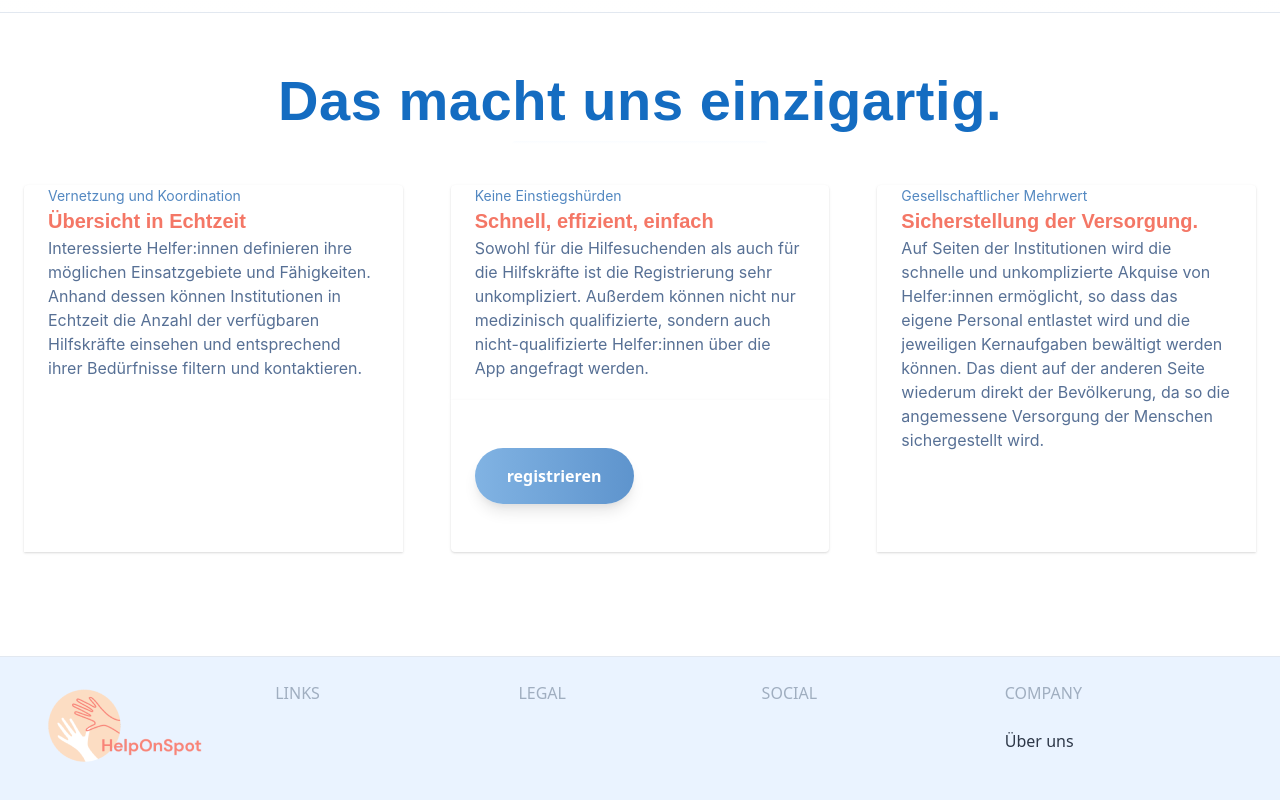
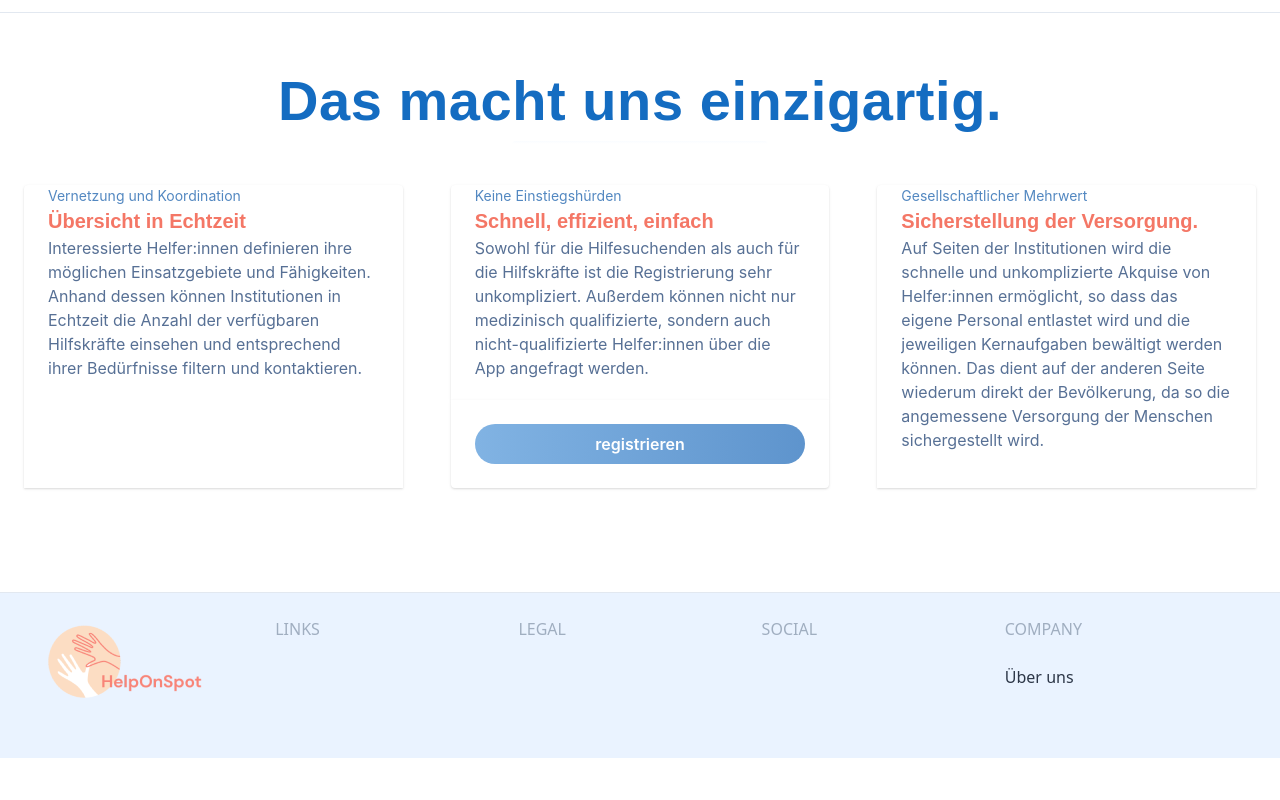
Before and after one commit to Helfer-Portal/helponspot-client, a React (Create React App) app: page /home in a window 1280 px wide. Shown: the part 1847-2647 px from the top of the page. After the commit the page ends 2605 px from the top, so only its background shows below. Built offline with nearby package versions, Linux system fonts and the light colour scheme; what @tailwindcss/ui, chance would draw is missing.

Commit message:
ButtonPrimaryBlue now matches Style guide
Renamed added classes and updated imports

```diff
--- a/src/components/ButtonBlue.jsx
+++ /dev/null
@@ -1,11 +0,0 @@
-import React, { Component } from 'react'
-
-export default class ButtonBlue extends Component {
-  render() {
-    return (
-      <button className="mx-auto lg:mx-0 hover:underline blue-gradient text-white font-bold rounded-full my-6 py-4 px-8 shadow-lg">
-            {this.props.children}
-      </button>
-    )
-  }
-}
--- /dev/null
+++ b/src/components/ButtonPrimaryBlue.tsx
@@ -0,0 +1,23 @@
+import React, { Component } from "react";
+
+/** Style guide: Primary, blue button */
+const ButtonPrimaryBlue = (props: { children: JSX.Element }) => {
+  return (
+    // container styles
+    <div className="w-full flex justify-center">
+      <button
+        // pass all stuff e.g. click handler
+        {...props}
+        style={{
+          background: "linear-gradient(270deg, #5E94CD 0%, #81B3E3 100%)",
+        }}
+        className="w-full py-2 text-center hover:underline rounded-full font-semibold font-inter text-white"
+      >
+        {props.children}
+      </button>
+    </div>
+  );
+};
+
+/* use memo here as this component will never rerender */
+export default React.memo(ButtonPrimaryBlue);
--- a/src/features/LandingPage/components/Usps.js
+++ b/src/features/LandingPage/components/Usps.js
@@ -1,5 +1,5 @@
 import React from "react";
-import ButtonBlue from "../../../components/ButtonBlue";
+import ButtonBlue from "../../../components/ButtonPrimaryBlue";
 // import "../../App.css";
 
 const sectionTitle = "Das macht uns einzigartig.";
```
